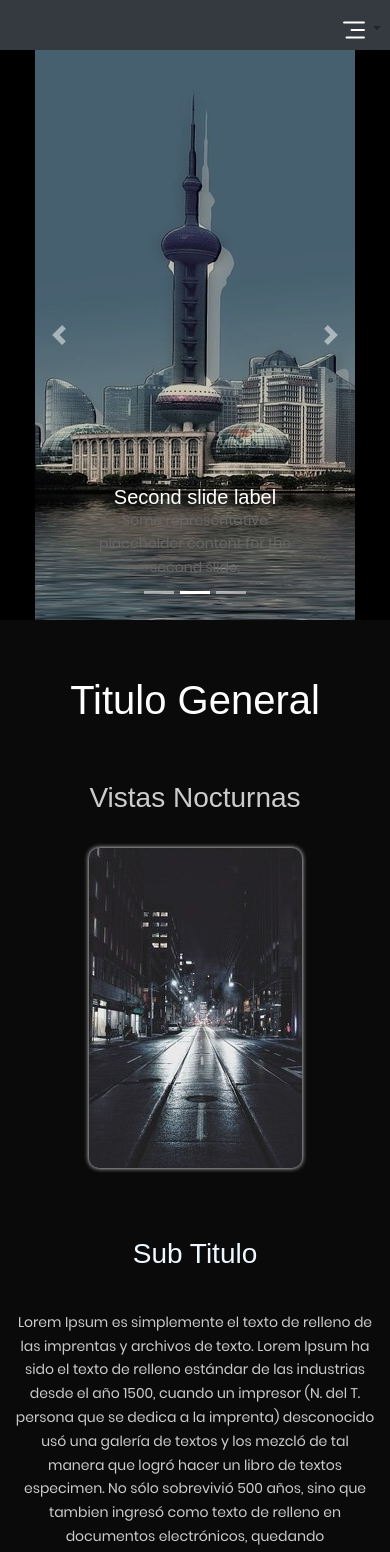
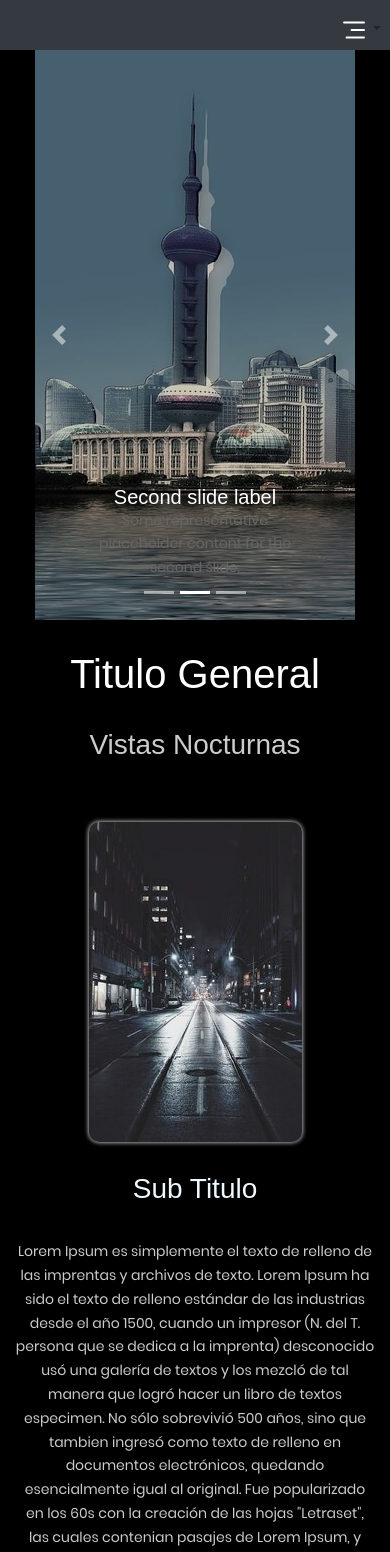
Before and after one commit to CamiloFuentesR/mantenedorVentas, a React (Create React App) app: page /home in a window 390 px wide. Shown: the top 1552 px of the page. Built offline with nearby package versions, Linux system fonts and the light colour scheme; no server answers.

Commit message:
cabiando grid innecesario por flexbx

```diff
--- a/src/components/ui/Header.jsx
+++ b/src/components/ui/Header.jsx
@@ -9,7 +9,7 @@ import edificio3_mobil from './img/edificio3_mobil.jpg'
 export const Header = () => {
 
     return (
-        <div className=" container-sm _home_header col-12 ">
+        <div className="_home_header">
             <div id="carouse" className="carousel slide animate__animated animate__fadeIn animate__faster" data-ride="carousel">
                 <ol className="carousel-indicators" data-duration="100">
                     <li data-target="#carouse" data-slide-to="0" data-interval="100" className="active"></li>
--- a/src/style/components/_carrusel.scss
+++ b/src/style/components/_carrusel.scss
@@ -6,14 +6,13 @@
     ._home_header{
         display: flex;
         width: 100% ;
-        height: 100% ;
+        // height: 100% ;
         justify-content: center;
         background-color: darken($color:black, $amount: 90);
         overflow: hidden;
     }
 
     ._header_img_mobil{
-        display: flex;
         max-width: 100% ;
         min-height: 100%  ;
         opacity: .8;
@@ -36,7 +35,6 @@
     }
 
     ._home_header_img{
-        display: flex;
         width:100%  ;
         height: 100%;
         opacity: .8;
@@ -60,7 +58,6 @@
     }
 
     ._home_header_img{
-        display: flex;
         width:100%  ;
         height: 100%;
         opacity: .8;
--- a/src/style/components/_home.scss
+++ b/src/style/components/_home.scss
@@ -1,27 +1,4 @@
 
-
-
-@media (max-width: 576px) {
-
-    ._home_header{
-        display: flex;
-        height: 320px ;
-        width: 560px ;
-        justify-content: center;
-        background-color: darken($color:black, $amount: 90);
-    }
-
-
- }
- @media (min-width: 576px) {
-    ._home_header{
-        display: flex;
-        height: 320px ;
-        width: 560px ;
-        justify-content: center;
-        background-color: darken($color:black, $amount: 90);
-    }
-  }
 
  // Medium devices (tablets, 768px and up)
  @media (min-width: 768px) {
@@ -97,24 +74,6 @@
 
     }
 
-    ._home_header{
-        display: flex;
-        height: 88vh !important;
-        width: 100vw !important;
-        justify-content: center;
-        background-color: darken($color:black, $amount: 90);
-        overflow: hidden;
-
-        // background-color: darken($color: grey, $amount: 40);
-        img{
-            display: flex;
-            width:106vw !important ;
-            height: 88vh !important;
-            margin-right: -5vw;
-            margin-left: -1vw;
-            opacity: .2;
-        }
-    }
 
     .btn{
         font-size: 2em;
--- a/src/style/components/_home_container.scss
+++ b/src/style/components/_home_container.scss
@@ -1,28 +1,24 @@
 @media (max-width: 576px){
+
     ._home_container{
-        display: grid;
-        grid-template-rows: .4fr .2fr 1.2fr 1.6fr !important  ;
-        background-color: lighten($color:black, $amount: 4);
-        min-width: 100vw;
-        height: 1100px !important;
+        display: flex ;
+        flex-direction: column;
+        text-align: center;
+        align-items: center;
     }
     ._home_title_h1{
-        margin-top: 30px;
-        grid-row: 1 !important;
-        justify-self: center;
-        align-self: center;
+        margin-top: 20px;
         color: darken($color: white,$amount: 0);
         animation-name: title;
         animation-duration: 3s;
-        @keyframes title {
-            0%{opacity: .1;}
-            100%{opacity: 1;}
-        }
+        margin-top: 30px;
+            @keyframes title {
+                0%{opacity: .1;}
+                100%{opacity: 1;}
+            }
     }
     ._home_title_h3{
-       grid-row: 2 !important;
-        justify-self: center;
-        align-self: flex-end;
+        margin-top: 30px;
         color: darken($color: white,$amount: 20);
         animation-name: subTitle;
         animation-duration: 5s;
@@ -33,11 +29,7 @@
     }
 
     ._home_container_left_img{
-        grid-column: 1;
-        grid-row: 3 !important;
-        align-self: center;
-        justify-self: center;
-        margin-left: 0px;
+        margin-top: 30px;
         background-color: rgb(0, 0, 0);
         border-radius: 10px;
         img{
@@ -51,14 +43,11 @@
               }
         }
     }
-    ._Home_container_right{
-        display: grid;
-        grid-template-rows: .2fr .8fr;
-        grid-row: 4 !important;
 
-    }
     ._Home_container_right {
+        margin-top: 30px;
         p{
+        margin-top: 30px;
         color: darken($color: white,$amount: 20);
         opacity: 0;
         animation-name: parrafo;
@@ -68,7 +57,6 @@
         padding: 5px;
         margin-left: 10px;
         margin-right: 10px;
-        text-align: center;
         @keyframes parrafo {
             0% {opacity: 0;}
             100% {opacity: 1;}
@@ -76,14 +64,11 @@
         }
     }
     ._Home_container_right_sub{
-        align-self:center;
-        justify-self: center;
         opacity: 0;
         animation-duration: 3s;
         animation-delay: .1s ;
         animation-name: sub;
         animation-fill-mode: forwards;
-
         @keyframes sub {
             0% {opacity: 0;}
             100% {opacity: 1;}
@@ -91,8 +76,6 @@
     }
     ._Home_container_right{
         h3{
-        align-self:center;
-        justify-self: center;
         color: aliceblue;
 
         }
@@ -100,7 +83,11 @@
 
 }
 @media (min-width: 577px) {
-
+     ._home_container{
+        display: flex ;
+        flex-direction: column;
+        text-align: center;
+    }
 }
 
 @media (min-width: 768px) {
@@ -143,8 +130,6 @@
           }
     }
 
-
-
     ._Home_container_right{
         grid-column: 2;
         grid-row: 3;
@@ -166,10 +151,9 @@
         animation-delay: .5s ;
         animation-name: sub;
         animation-fill-mode: forwards;
-
-            @keyframes sub {
-                0% {opacity: 0;}
-                100% {opacity: 1;}
+        @keyframes sub {
+            0% {opacity: 0;}
+            100% {opacity: 1;}
         }
     }
     ._Home_container_right {
@@ -181,16 +165,13 @@
         animation-delay: 1.5s ;
         animation-fill-mode: forwards;
         margin-right: 30px;
-            @keyframes parrafo {
-                0% {opacity: 0;}
-                100% {opacity: 1;}
+        @keyframes parrafo {
+            0% {opacity: 0;}
+            100% {opacity: 1;}
+            }
         }
     }
 }
-
-}
-
-
 
  @media (min-width: 1100px){
     ._home_container{
@@ -232,8 +213,6 @@
           }
     }
 
-
-
     ._Home_container_right{
         grid-column: 2;
         grid-row: 3;
@@ -273,8 +252,8 @@
             @keyframes parrafo {
                 0% {opacity: 0;}
                 100% {opacity: 1;}
+            }
         }
     }
+
 }
-
- }
```
